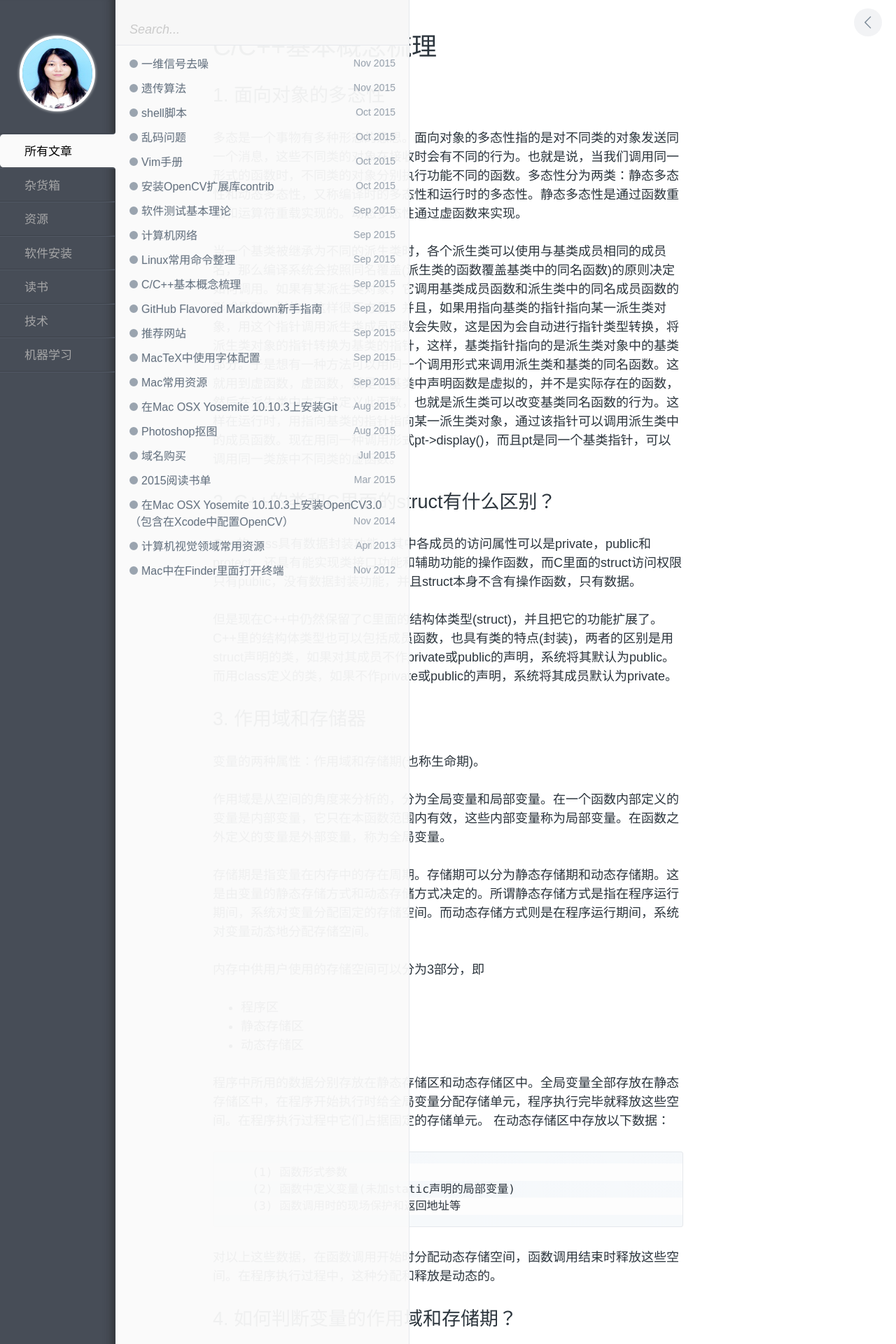
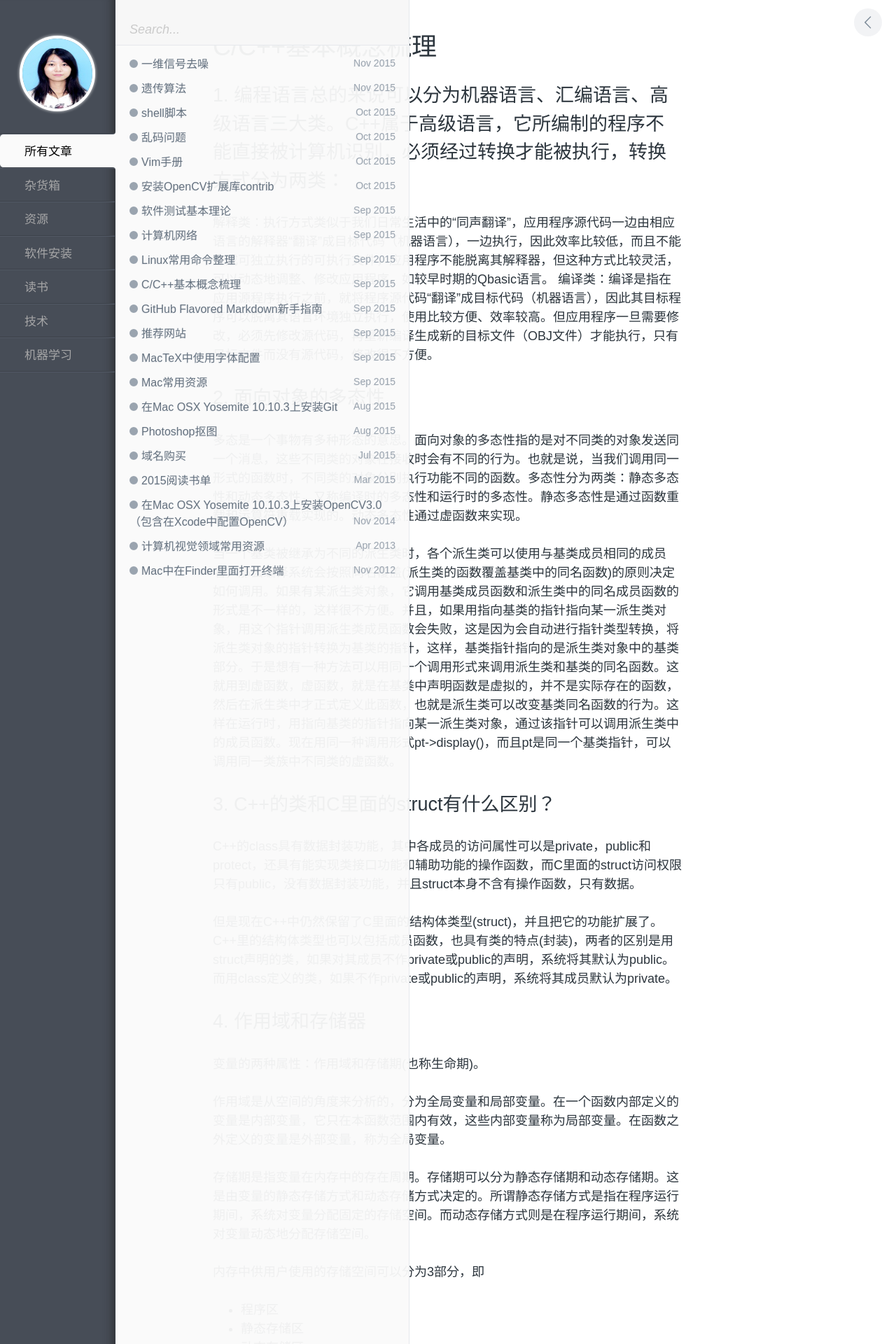
Before and after one commit to zhuyafei/zhuyafei.github.io, a Jekyll site: the page built from _posts/tech/2015-09-21-C++.md, in a window 1280 px wide. Shown: the top 1920 px of the page at 70% size. Built offline with Jekyll 4.4.1, drawn with Linux system fonts in a browser that asks for light colours; comment, search, counter and statistics services are not loaded; some of the changed text lies outside the part shown.

Commit message:
Modify 2015-09-21-C++.md

```diff
--- a/_posts/tech/2015-09-21-C++.md
+++ b/_posts/tech/2015-09-21-C++.md
@@ -3,18 +3,21 @@ layout: post
 title: C/C++基本概念梳理
 category: 技术
 ---
+## 1. 编程语言总的来说可以分为机器语言、汇编语言、高级语言三大类。C++属于高级语言，它所编制的程序不能直接被计算机识别，必须经过转换才能被执行，转换方式分为两类：
+解释类：执行方式类似于我们日常生活中的“同声翻译”，应用程序源代码一边由相应语言的解释器“翻译”成目标代码（机器语言），一边执行，因此效率比较低，而且不能生成可独立执行的可执行文件，应用程序不能脱离其解释器，但这种方式比较灵活，可以动态地调整、修改应用程序。如较早时期的Qbasic语言。
+编译类：编译是指在应用源程序执行之前，就将程序源代码“翻译”成目标代码（机器语言），因此其目标程序可以脱离其语言环境独立执行，使用比较方便、效率较高。但应用程序一旦需要修改，必须先修改源代码，再重新编译生成新的目标文件（OBJ文件）才能执行，只有目标文件而没有源代码，修改很不方便。
 
-## 1. 面向对象的多态性
+## 2. 面向对象的多态性
 多态是一个事物有多种形态的意思。面向对象的多态性指的是对不同类的对象发送同一个消息，这些不同类的对象在接收时会有不同的行为。也就是说，当我们调用同一形式的函数时，不同类的对象分别执行功能不同的函数。多态性分为两类：静态多态性和动态多态性，又称编译时的多态性和运行时的多态性。静态多态性是通过函数重载和运算符重载实现的。动态多态性通过虚函数来实现。
 
 当一个基类被继承为不同的派生类时，各个派生类可以使用与基类成员相同的成员名，那么编译系统会按照同名覆盖(派生类的函数覆盖基类中的同名函数)的原则决定如何调用。如果有某派生类对象，它调用基类成员函数和派生类中的同名成员函数的形式是不一样的，这样很不方便。并且，如果用指向基类的指针指向某一派生类对象，用这个指针调用派生类成员函数会失败，这是因为会自动进行指针类型转换，将派生类对象的指针转换为基类的指针，这样，基类指针指向的是派生类对象中的基类部分。于是想有一种方法可以用同一个调用形式来调用派生类和基类的同名函数。这就用到虚函数，虚函数，就是在基类中声明函数是虚拟的，并不是实际存在的函数，然后在派生类中才正式定义此函数，也就是派生类可以改变基类同名函数的行为。这样在运行时，用指向基类的指针指向某一派生类对象，通过该指针可以调用派生类中的成员函数。现在用同一种调用形式pt->display()，而且pt是同一个基类指针，可以调用同一类族中不同类的虚函数。
 
-## 2. C++的类和C里面的struct有什么区别？
+## 3. C++的类和C里面的struct有什么区别？
 C++的class具有数据封装功能，其中各成员的访问属性可以是private，public和protect，还具有能实现类接口功能和辅助功能的操作函数，而C里面的struct访问权限只有public，没有数据封装功能，并且struct本身不含有操作函数，只有数据。
 
 但是现在C++中仍然保留了C里面的结构体类型(struct)，并且把它的功能扩展了。C++里的结构体类型也可以包括成员函数，也具有类的特点(封装)，两者的区别是用struct声明的类，如果对其成员不作private或public的声明，系统将其默认为public。而用class定义的类，如果不作private或public的声明，系统将其成员默认为private。
 
-## 3. 作用域和存储器
+## 4. 作用域和存储器
 变量的两种属性：作用域和存储期(也称生命期)。
 
 作用域是从空间的角度来分析的，分为全局变量和局部变量。在一个函数内部定义的变量是内部变量，它只在本函数范围内有效，这些内部变量称为局部变量。在函数之外定义的变量是外部变量，称为全局变量。
```
Also changed, not shown: other parts of _posts/tech/2015-09-21-C++.md (+6 -6 lines).
